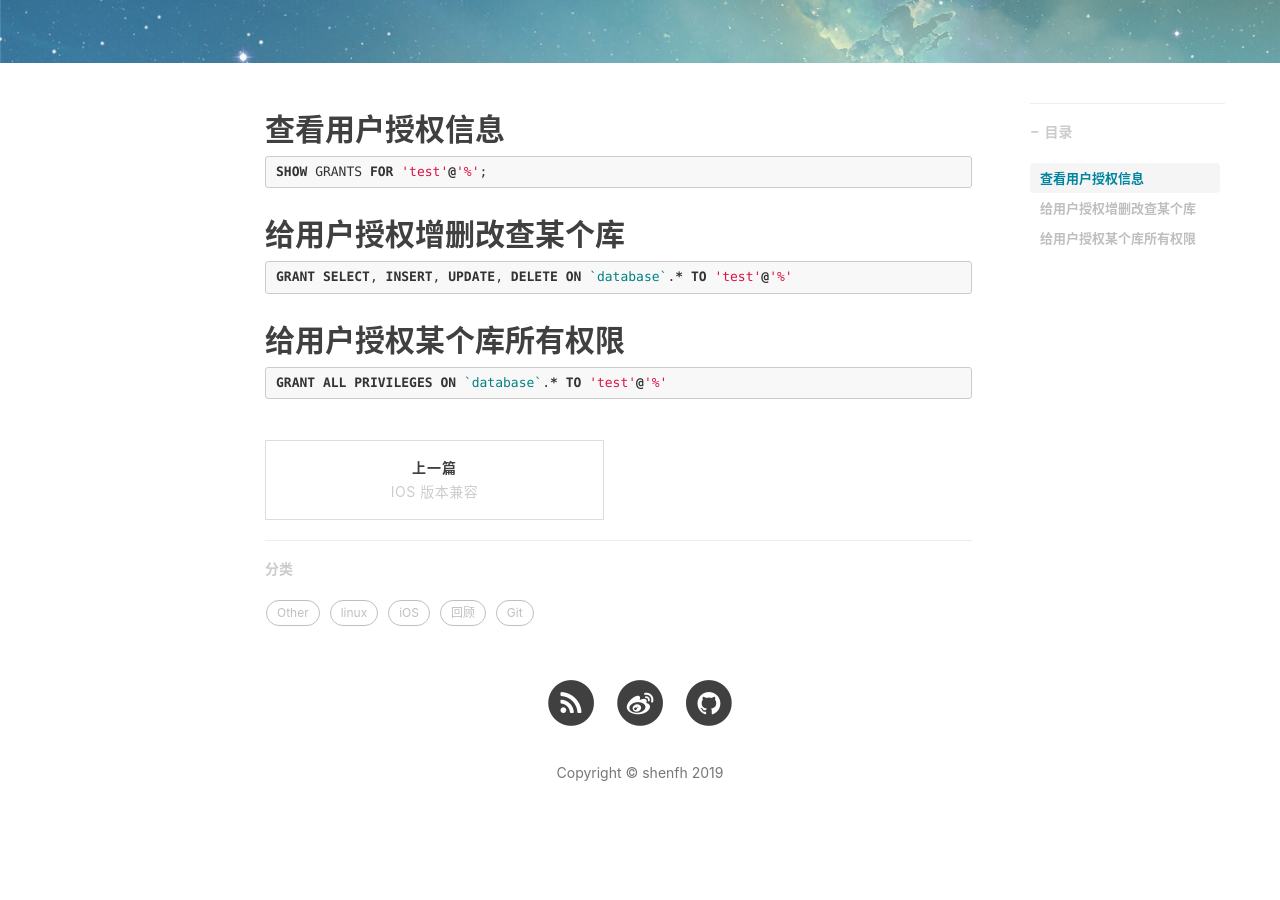
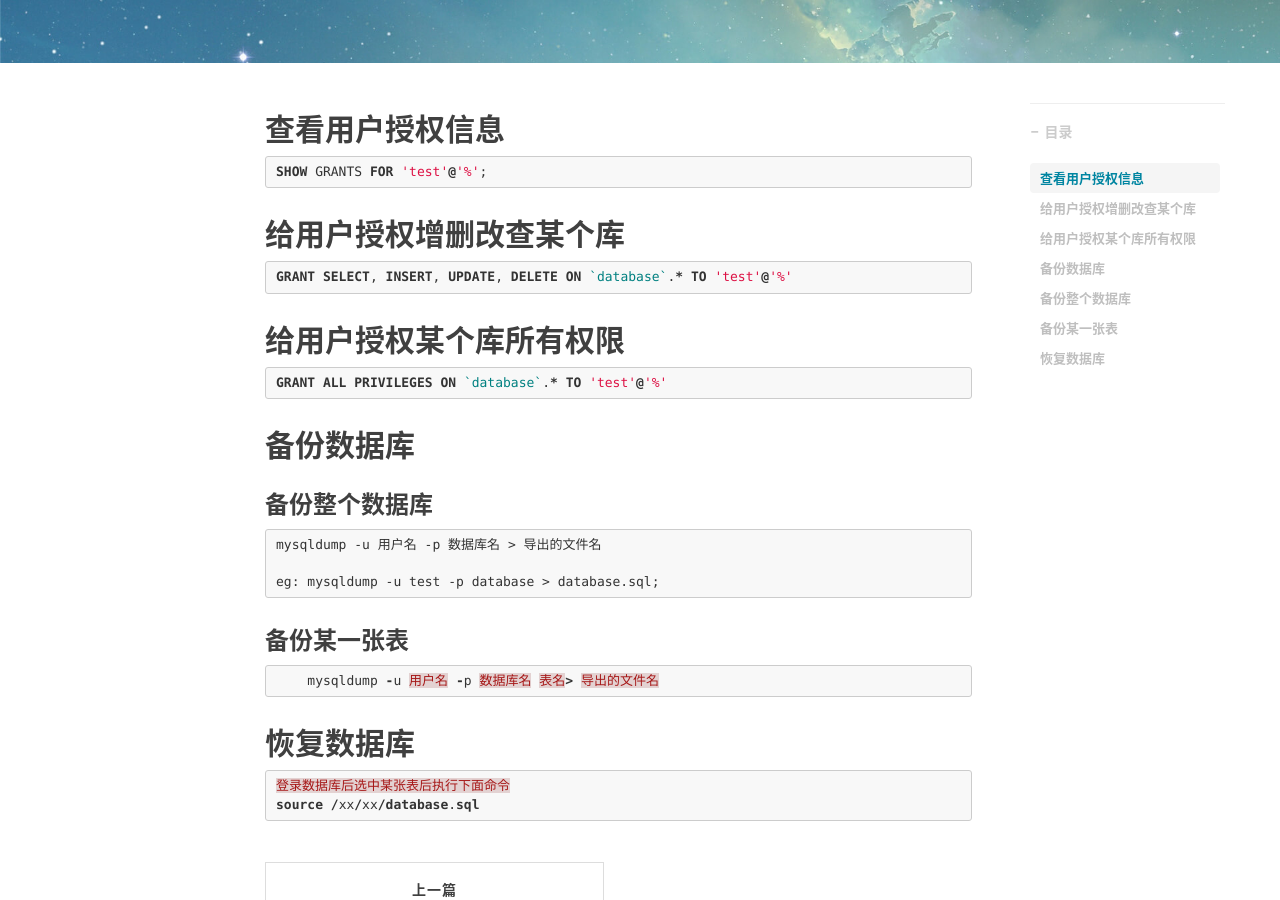
Before and after one commit to fooval-shen/shenfh.github.io, a Jekyll site: the page built from _posts/shenfh/2019-06-12-mysql-command.md, in a window 1280 px wide and 900 px high, scrolled down 394 px. Built offline with Jekyll 4.4.1, drawn with Linux system fonts in a browser that asks for light colours; nearby versions of some CDN libraries; comment, search, counter and statistics services are not loaded; before the commit the page ends 1243 px from its top, so only the background shows below that.

Commit message:
[Feature] update blog

````diff
--- a/_posts/shenfh/2019-06-12-mysql-command.md
+++ b/_posts/shenfh/2019-06-12-mysql-command.md
@@ -28,3 +28,26 @@ GRANT SELECT, INSERT, UPDATE, DELETE ON `database`.* TO 'test'@'%'
 ```sql
 GRANT ALL PRIVILEGES ON `database`.* TO 'test'@'%'
 ```
+
+## 备份数据库
+
+### 备份整个数据库
+
+```
+mysqldump -u 用户名 -p 数据库名 > 导出的文件名
+
+eg: mysqldump -u test -p database > database.sql;
+```
+
+### 备份某一张表
+
+```sql
+    mysqldump -u 用户名 -p 数据库名 表名> 导出的文件名
+```
+
+## 恢复数据库
+
+```sql
+登录数据库后选中某张表后执行下面命令
+source /xx/xx/database.sql
+```
````
